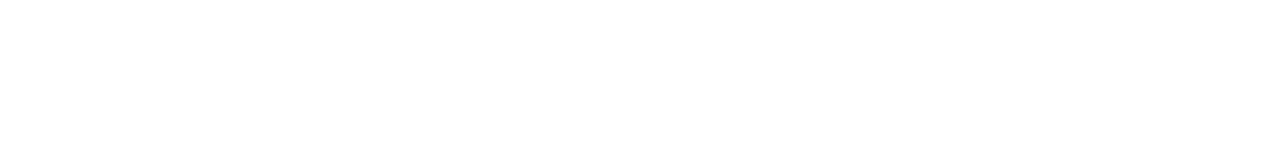
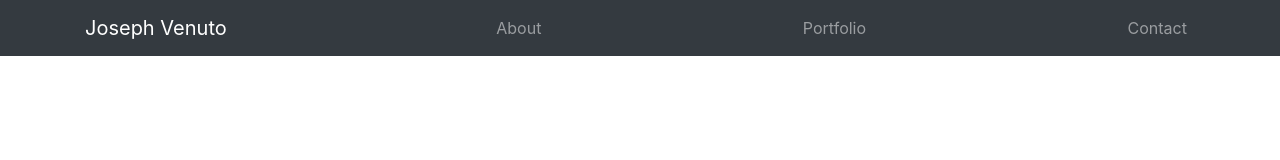
Before and after one commit to JBVenuto/Bootstrap-Portfolio, a plain HTML site: page index.html in a window 1280 px wide. Drawn offline with nearby package versions, Linux system fonts and the light colour scheme.

Commit message:
Made a navigation bar to go along the top of all the pages

```diff
--- a/index.html
+++ b/index.html
@@ -1,21 +1,38 @@
 <!DOCTYPE html>
-
 <html lang="en-us">
 
     <head>
-
         <meta charset="UTF-8">
         <meta name="viewport" content="width=device-width, initial-scale=1.0">
 
-
         <title>Joseph Venuto</title>
 
-        <link rel="stylesheet" type="text/css" href="assets/reset.css">
+        <link rel"sylesheet" type="text/css" href="assets/reset.css">
         <link rel="stylesheet" href="https://stackpath.bootstrapcdn.com/bootstrap/4.1.2/css/bootstrap.min.css" integrity="sha384-Smlep5jCw/wG7hdkwQ/Z5nLIefveQRIY9nfy6xoR1uRYBtpZgI6339F5dgvm/e9B" crossorigin="anonymous">
 
     </head>
 
     <body>
-
+        <!-- Navigation bar that will appear at the top of each page. -->
+        <nav class="navbar bg-dark navbar-dark navbar-expand-sm">
+            <div class="container">
+                <a class="navbar-brand" href="index.html">Joseph Venuto</a>
+                <ul class="navbar-nav ">
+                    <li class="nav-item">
+                        <a class="nav-link" href="index.html">About</a>
+                    </li>
+                </ul>
+                <ul class="navbar-nav">
+                    <li class="nav-item">
+                        <a class="nav-link" href="portfolio.html">Portfolio</a>
+                    </li>
+                </ul>
+                <ul class="navbar-nav">
+                    <li class="nav-item">
+                        <a class="nav-link" href="contact.html">Contact</a>
+                    </li>
+                </ul>
+            </div>
+        </nav>
     </body>
 </html>
```
Also changed, not shown: contact.html (+21 -1 lines), portfolio.html (+21 -1 lines).
